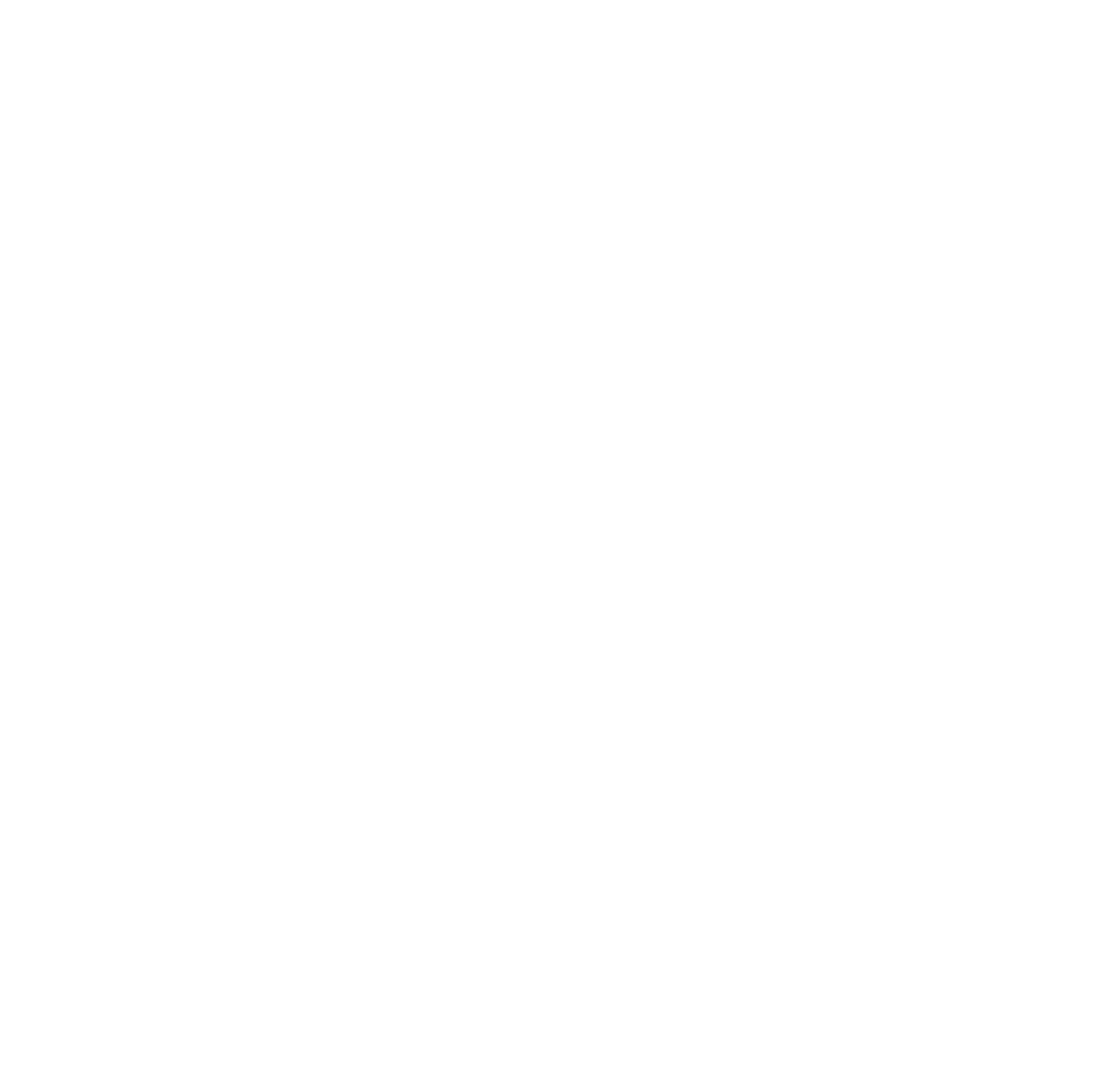
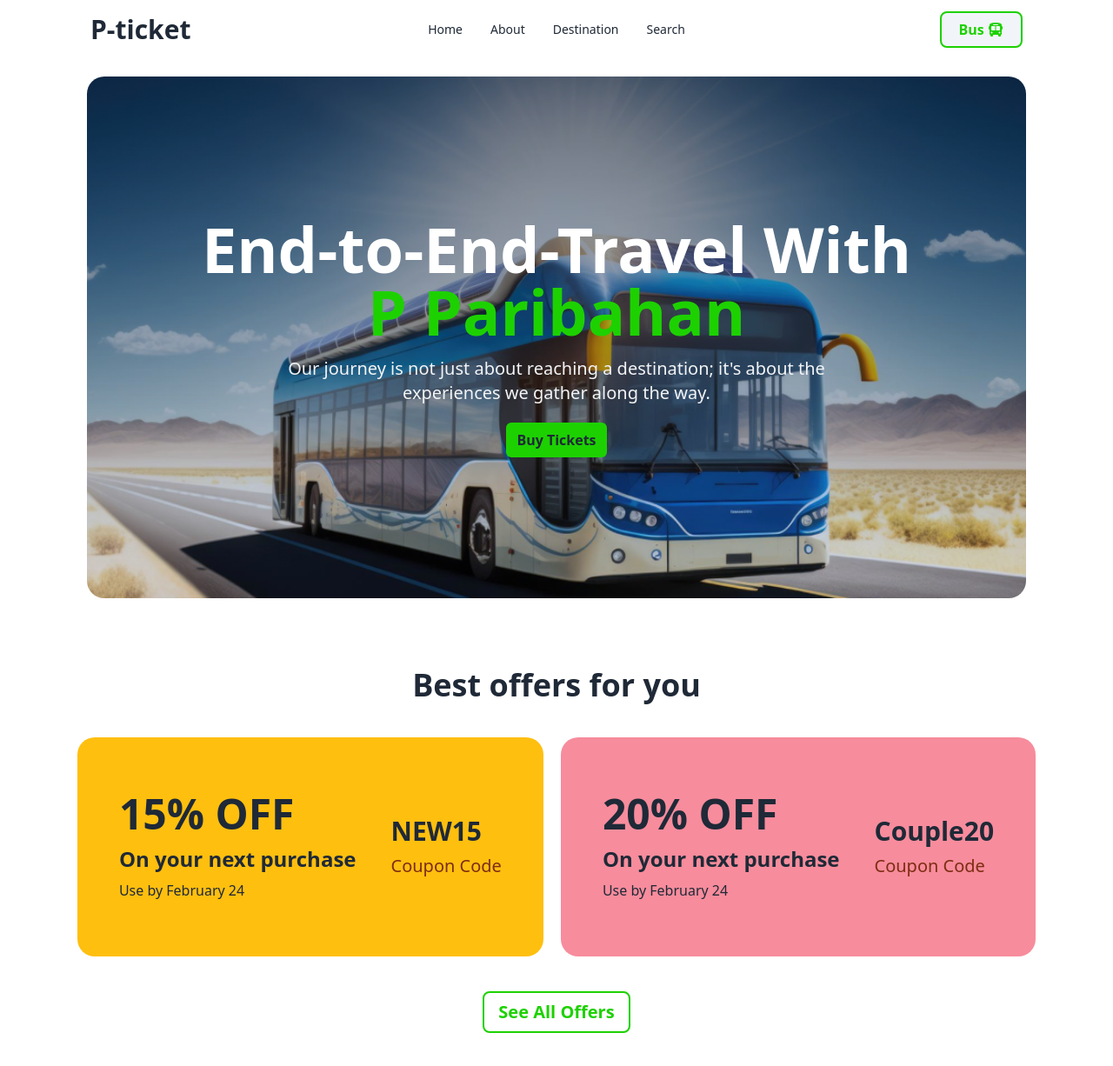
Before and after one commit to Monjurul-190629/Assignment_5, a plain HTML site: page index.html in a window 1280 px wide. Shown: the whole page at 87% size. Before the commit the page ends 800 px from the top, so only its background shows below. Drawn offline with nearby package versions, Linux system fonts and the light colour scheme.

Commit message:
another file added

```diff
--- a/index.html
+++ b/index.html
@@ -3,9 +3,130 @@
 <head>
     <meta charset="UTF-8">
     <meta name="viewport" content="width=device-width, initial-scale=1.0">
-    <title>Document</title>
+    <title>Smart Ticketing</title>
+
+    <!-- Tailwind CSS and Daisy UI -->
+    <link href="https://cdn.jsdelivr.net/npm/daisyui@4.7.2/dist/full.min.css" rel="stylesheet" type="text/css" />
+    <script src="https://cdn.tailwindcss.com"></script>
+
+    <!-- font awesome -->
+    <link rel="stylesheet" href="https://cdnjs.cloudflare.com/ajax/libs/font-awesome/6.5.1/css/all.min.css" integrity="sha512-DTOQO9RWCH3ppGqcWaEA1BIZOC6xxalwEsw9c2QQeAIftl+Vegovlnee1c9QX4TctnWMn13TZye+giMm8e2LwA==" crossorigin="anonymous" referrerpolicy="no-referrer" />
+
+    <!--custom CSS-->
+    <style>
+        /* for header */
+        .bg-size{
+              height: 600px;
+              border-radius: 20px;
+              margin: 20px 100px;
+        }
+        .bd-ra{
+            border-radius: 20px;
+        }
+        /*
+        .dotted_line{
+            border-right: 3px dotted white;
+        }*/
+    </style>
+
 </head>
 <body>
+    <!--- Header part -->
+    <header>
+        <nav>
+            <div>
+                <div class = "part-1 mx-24">
+                    <div class="navbar bg-base-100">
+                        <div class="navbar-start">
+                          <div class="dropdown">
+                            <div tabindex="0" role="button" class="btn btn-ghost lg:hidden">
+                              <svg xmlns="http://www.w3.org/2000/svg" class="h-5 w-5" fill="none" viewBox="0 0 24 24" stroke="currentColor"><path stroke-linecap="round" stroke-linejoin="round" stroke-width="2" d="M4 6h16M4 12h8m-8 6h16" /></svg>
+                            </div>
+                            <ul tabindex="0" class="menu menu-sm dropdown-content mt-3 z-[1] p-2 shadow bg-base-100 rounded-box w-52">
+                              <li><a>Home</a></li>
+                              <li>
+                                <a>About</a>
+                              </li>
+                              <li><a>Destination</a></li>
+                              <li><a>Search</a></li>
+                            </ul>
+                          </div>
+                          <a class="text-3xl font-bold">P-ticket</a>
+                        </div>
+                        <div class="navbar-center hidden lg:flex">
+                          <ul class="menu menu-horizontal px-1">
+                            <li><a>Home</a></li>
+                            <li>
+                              <a href = "#">About</a>
+                            </li>
+                            <li><a>Destination</a></li>
+                            <li><a href = "#">Search</a></li>
+                          </ul>
+                        </div>
+                        <div class="navbar-end">
+                          <button><a class="border-[#1DD100] border-2 px-5 py-2 font-semibold rounded-lg bg-slate-100 text-[#1DD100]">Bus <i class="fa-solid fa-bus"></i></a></button>
+                        </div>
+                      </div>
+                </div>
+            </div>
+        </nav>
+    </header>
 
+    <main>
+        <!-- first section -->
+        <section class = "bg-[url('images/banner.png')] bg-center bg-cover bg-no-repeat bg-gray-500 bg-blend-overlay bg-size">
+            <div class = "flex flex-col justify-center items-center min-h-full">
+                <h1 class = "text-white text-7xl font-bold">End-to-End-Travel With</h1>
+                <h1 class = "text-[#1DD100] text-7xl font-bold">P Paribahan</h1>
+                <p class = "text-gray-100 text-xl w-3/5 text-center mt-4">Our journey is not just about reaching a destination; it's about the experiences we gather along the way. </p>
+                <button class = "bg-[#1DD100] font-bold rounded-md px-3 py-2 mt-5">Buy Tickets</button>
+            </div>
+        </section>
+
+
+        <!--offer section -->
+        <section class = "mx-25 my-20">
+            <h1 class = "text-4xl text-center font-bold my-10">Best offers for you</h1>
+            <div class = "flex flex-col md:flex-row justify-center items-center gap-5">
+                <div class = "bg-[#FFBF0F] flex justify-between items-center px-12 py-16 gap-10 bd-ra">
+                    <div class ="dotted_line">
+                        <h1 class = "text-5xl font-bold">15% OFF</h1>
+                        <h3 class = "text-2xl mt-3 font-bold">On your next purchase</h3>
+                        <p class = "text-gray-800 mt-2">Use by February 24</p>
+                    </div>
+                    <div>
+                        <h1 class = "text-3xl font-bold">NEW15</h1>
+                        <p class = "text-xl text-orange-900 mt-2">Coupon Code</p>
+                    </div>
+                </div>
+                <div>
+                    <div class = "bg-[#F78C9C] flex justify-between items-center px-12 py-16 gap-10 bd-ra">
+                        <div class = "dotted_line">
+                            <h1 class = "text-5xl font-bold">20% OFF</h1>
+                            <h3 class = "text-2xl mt-3 font-bold">On your next purchase</h3>
+                            <p class = "text-gray-800 mt-2">Use by February 24</p>
+                        </div>
+                        <div>
+                            <h1 class = "text-3xl font-bold">Couple20</h1>
+                            <p class = "text-xl text-orange-900 mt-2">Coupon Code</p>
+                        </div>
+                    </div>
+                </div>
+            </div>
+            <div class = "text-center my-10">
+                <button class = "border-2 px-4 py-2 text-xl rounded-lg border-[#1DD100] text-center font-bold text-[#1DD100]">See All Offers</button>
+            </div>
+        </section>
+
+
+
+        <!-- Final Section -->
+
+
+    </main>
+
+    <footer>
+
+    </footer>
 </body>
 </html>
--- /dev/null
+++ b/tailwind.config.js
@@ -0,0 +1,8 @@
+/** @type {import('tailwindcss').Config} */
+module.exports = {
+    content: ["./src/**/*.{html,js}"],
+    theme: {
+      extend: {},
+    },
+    plugins: [],
+  }
```
